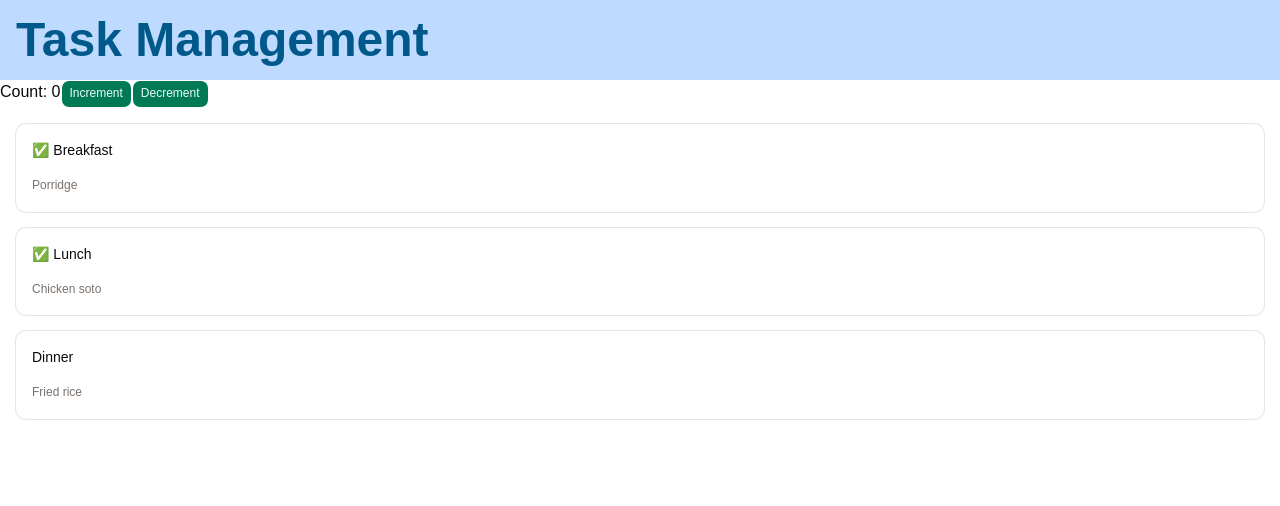
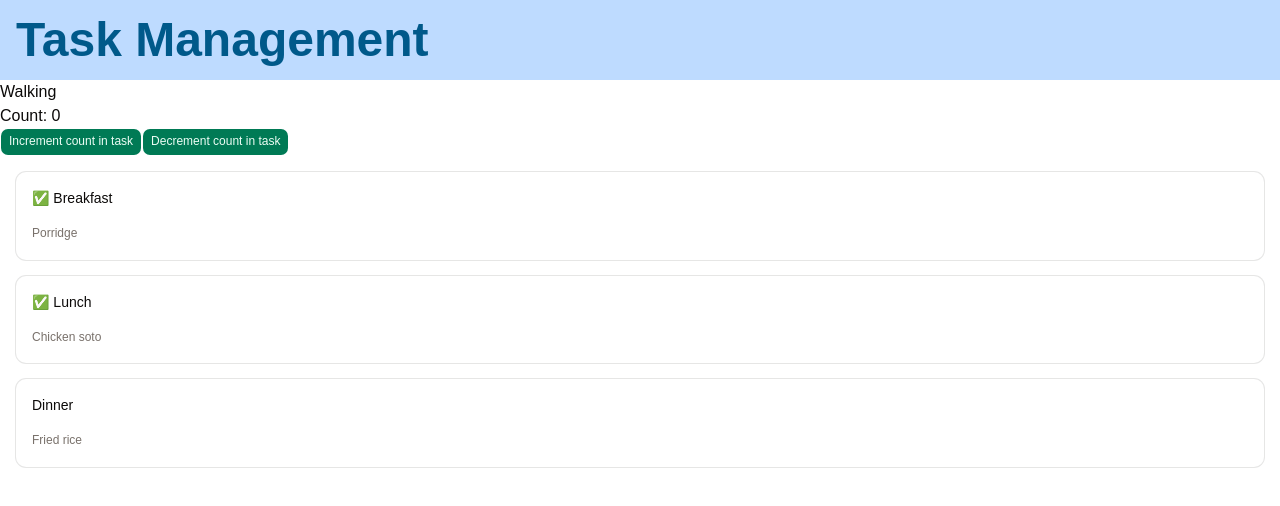
Before and after one commit to mhaidarhanif/task-management-11, a React (Vite) app: page / in a window 1280 px wide. Shown: the top 506 px of the page. Built offline with nearby package versions, Linux system fonts and the light colour scheme.

Commit message:
implement TaskWithCountCard

```diff
--- a/src/app.tsx
+++ b/src/app.tsx
@@ -1,6 +1,6 @@
 import { TaskCard } from "@/modules/task/components/task-card";
 import { dataTasks } from "@/modules/task/task.data";
-import { CounterCard } from "@/modules/counter/components/counter-card";
+import { TaskWithCountCard } from "@/modules/counter/components/task-with-count-card";
 
 export function App() {
   return (
@@ -9,7 +9,7 @@ export function App() {
         Task Management
       </h1>
 
-      <CounterCard />
+      <TaskWithCountCard />
 
       <ul className="flex flex-col gap-4 p-4">
         {dataTasks.map((task) => {
--- /dev/null
+++ b/src/modules/counter/components/task-with-count-card.tsx
@@ -0,0 +1,39 @@
+import { useState } from "react";
+
+import type { TaskWithCount } from "@/modules/counter/counter.type";
+import { Button } from "@/components/ui/button";
+
+export function TaskWithCountCard() {
+  const [taskWithCount, setTaskWithCount] = useState<TaskWithCount>({
+    title: "Walking",
+    count: 0,
+  });
+
+  function handleIncrementCountInTask() {
+    setTaskWithCount({
+      ...taskWithCount,
+      count: taskWithCount.count + 1,
+    });
+  }
+
+  function handleDecrementCountInTask() {
+    setTaskWithCount({
+      ...taskWithCount,
+      count: taskWithCount.count - 1,
+    });
+  }
+
+  return (
+    <div>
+      <h1>{taskWithCount.title}</h1>
+      <p>Count: {taskWithCount.count}</p>
+
+      <Button onClick={handleIncrementCountInTask}>
+        Increment count in task
+      </Button>
+      <Button onClick={handleDecrementCountInTask}>
+        Decrement count in task
+      </Button>
+    </div>
+  );
+}
--- a/src/modules/counter/counter.type.ts
+++ b/src/modules/counter/counter.type.ts
@@ -1 +1,6 @@
 export type Count = number;
+
+export type TaskWithCount = {
+  title: string;
+  count: Count;
+};
```
